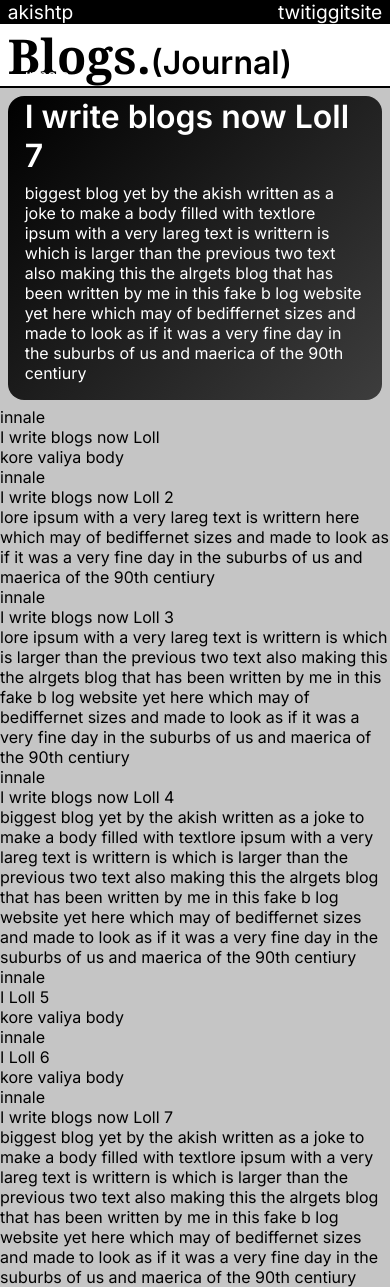
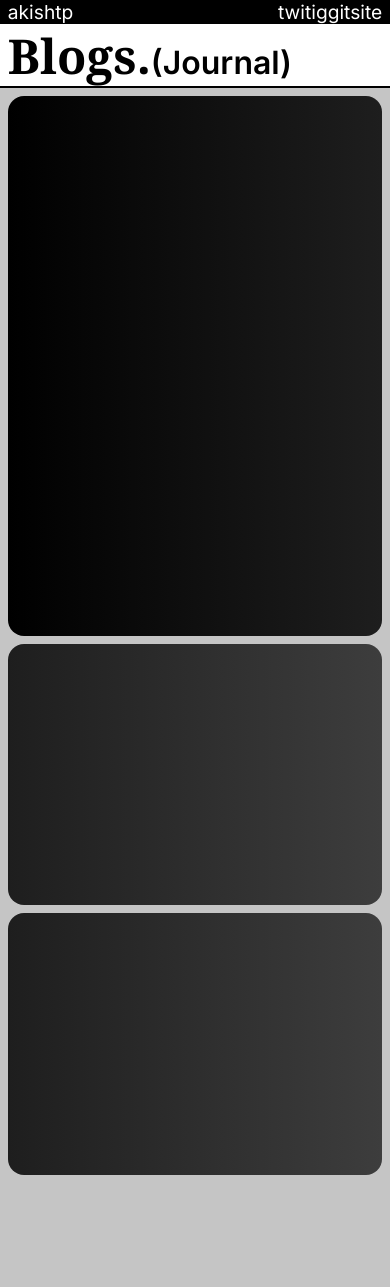
Before and after one commit to akishtp/Thoughts., a React (Create React App) app in the folder frontend/: page / in a window 390 px wide. After the commit the page ends 1183 px from the top, so only its background shows below. Built offline with nearby package versions, Linux system fonts and the light colour scheme.

Commit message:
let's work on the backend for sometime now

```diff
--- a/frontend/src/Pages/Home/Home.css
+++ b/frontend/src/Pages/Home/Home.css
@@ -0,0 +1,45 @@
+.new-blogs {
+  display: flex;
+}
+.blog1 {
+  width: 48.5vw;
+  margin: 1vh 0.5vw 1vh 1vw;
+  background: linear-gradient(90deg, #000000, #1e1e1e);
+  border-radius: 16px;
+  height: 64vh;
+}
+.blog-2n3 {
+  display: flex;
+  flex-direction: column;
+  width: 50vw;
+}
+.blog2,
+.blog3 {
+  width: 48.5vw;
+  height: 31vh;
+  margin: 1vh 0.5vw;
+  background: linear-gradient(90deg, #1e1e1e, #3d3d3d);
+  border-radius: 16px;
+}
+.older-blogs {
+  width: clamp(69vw, 669px, 100vw);
+}
+
+@media only screen and (max-width: 669px) {
+  .new-blogs {
+    flex-direction: column;
+    padding: 1vw 0;
+  }
+  .blog1 {
+    width: 96vw;
+    margin: 1vw 2vw;
+  }
+  .blog-2n3 {
+    width: 100vw;
+  }
+  .blog2,
+  .blog3 {
+    width: 96vw;
+    margin: 1vw 2vw;
+  }
+}
--- a/frontend/src/Pages/Home/Home.tsx
+++ b/frontend/src/Pages/Home/Home.tsx
@@ -5,22 +5,15 @@ import "./Home.css";
 const Home: React.FC = () => {
   return (
     <div className="home">
-      <Blog
-        title="I write blogs now Loll 7"
-        date="innale"
-        body="biggest blog yet by the akish written as a joke to make a body filled with textlore ipsum with a very lareg text is writtern is which is larger than the previous two text also making this the alrgets blog that has been written by me in this fake b log website yet here which may of bediffernet sizes and made to look as if it was a very fine day in the suburbs of us and maerica of the 90th centiury"
-      />
-      <Blog
-        title="I write blogs now Loll"
-        date="innale"
-        body="kore valiya body"
-      />
-      <Blog
-        title="I write blogs now Loll 2"
-        date="innale"
-        body="lore ipsum with a very lareg text is writtern here which may of bediffernet sizes and made to look as if it was a very fine day in the suburbs of us and maerica of the 90th centiury"
-      />
-      <Blog
+      <div className="new-blogs">
+        <div className="blog1"></div>
+        <div className="blog-2n3">
+          <div className="blog2"></div>
+          <div className="blog3"></div>
+        </div>
+      </div>
+      <div className="older-blogs"></div>
+      {/* <Blog
         title="I write blogs now Loll 3"
         date="innale"
         body="lore ipsum with a very lareg text is writtern is which is larger than the previous two text also making this the alrgets blog that has been written by me in this fake b log website yet here which may of bediffernet sizes and made to look as if it was a very fine day in the suburbs of us and maerica of the 90th centiury"
@@ -36,7 +29,7 @@ const Home: React.FC = () => {
         title="I write blogs now Loll 7"
         date="innale"
         body="biggest blog yet by the akish written as a joke to make a body filled with textlore ipsum with a very lareg text is writtern is which is larger than the previous two text also making this the alrgets blog that has been written by me in this fake b log website yet here which may of bediffernet sizes and made to look as if it was a very fine day in the suburbs of us and maerica of the 90th centiury"
-      />
+      /> */}
     </div>
   );
 };
--- a/frontend/src/components/Blog/Blog.css
+++ /dev/null
@@ -1,26 +0,0 @@
-.blog:nth-child(1) {
-  background: linear-gradient(135deg, #000000 0%, #3d3d3d 100%);
-  border-radius: 16px;
-  width: 48vw;
-  height: 24vw;
-  margin: 1vw;
-  color: #fff;
-  display: flex;
-  justify-content: flex-end;
-  flex-direction: column;
-  padding: 2vw;
-}
-.blog:nth-child(1) .title {
-  font-weight: 600;
-  font-size: 2rem;
-  margin: 3vw 0 2vw 0;
-}
-
-@media only screen and (max-width: 669px) {
-  .blog:nth-child(1) {
-    width: 96vw;
-    height: 36vh;
-    padding: 2vh;
-    margin: 2vw;
-  }
-}
```
